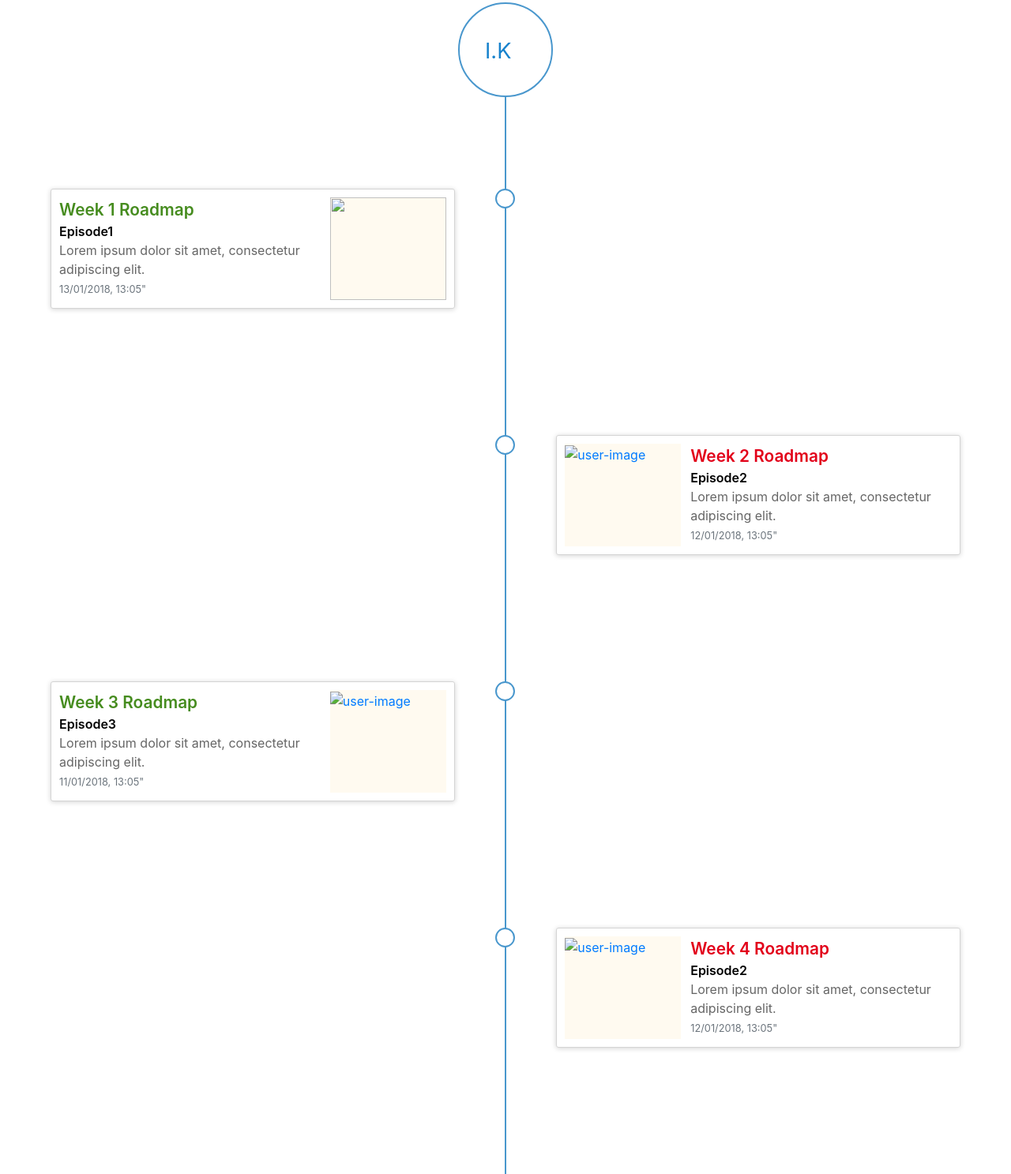
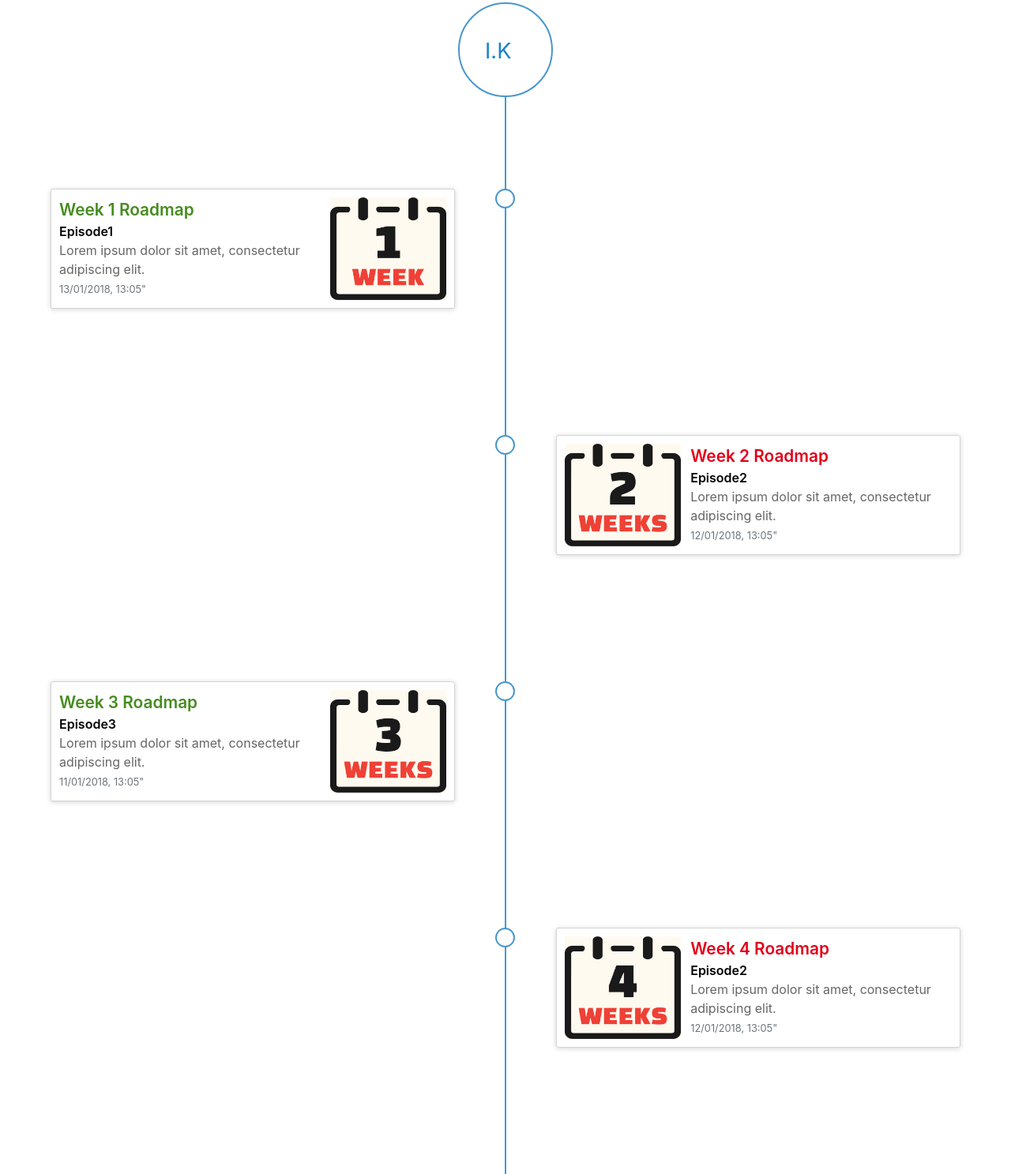
Before and after one commit to github-nagarajk/IK_Roadmap, a plain HTML site: page index.html in a window 1280 px wide. Shown: the part 193-1680 px from the top of the page at 79% size. Drawn offline with nearby package versions, Linux system fonts and the light colour scheme; the site is published under a folder, as on GitHub Pages, so addresses that start at the root find nothing.

Commit message:
Update index.html

```diff
--- a/index.html
+++ b/index.html
@@ -2046,12 +2046,12 @@
                                 <div class="timeline-panel credits  anim animate fadeInLeft">
                                     <ul class="timeline-panel-ul">
                                         <div class="lefting-wrap">
-                                            <li class="img-wraping"><a href="/Week1_roadmap.svg"><img
-                                                        src="/one-week-icon.png" height="10px" width="20px" class=""
+                                            <li class="img-wraping"><a href="Week1_roadmap.svg"><img
+                                                        src="one-week-icon.png" height="10px" width="20px" class=""
                                                         alt="" /></a></li>
                                         </div>
                                         <div class="righting-wrap">
-                                            <li><a href="/Week1_roadmap.svg" class="importo">Week 1 Roadmap</a></li>
+                                            <li><a href="Week1_roadmap.svg" class="importo">Week 1 Roadmap</a></li>
                                             <li><span class="causale" style="color:#000; font-weight: 600;">Episode1
                                                 </span> </li>
                                             <li><span class="causale">Lorem ipsum dolor sit amet, consectetur adipiscing
@@ -2082,7 +2082,7 @@
                                     <ul class="timeline-panel-ul">
                                         <div class="lefting-wrap">
                                             <li class="img-wraping"><a href="doc/Database-Episode2 (1).svg"><img
-                                                        src="/two-weeks-icon.png" class="img-responsive"
+                                                        src="two-weeks-icon.png" class="img-responsive"
                                                         alt="user-image" /></a></li>
                                         </div>
                                         <a href="doc/Database-Episode2 (1).svg">
@@ -2120,7 +2120,7 @@
                                 <div class="timeline-panel credits  anim animate  fadeInLeft">
                                     <ul class="timeline-panel-ul">
                                         <div class="lefting-wrap">
-                                            <li class="img-wraping"><a href="#"><img src="/three-weeks-icon.png"
+                                            <li class="img-wraping"><a href="#"><img src="three-weeks-icon.png"
                                                         class="img-responsive" alt="user-image" /></a></li>
                                         </div>
                                         <div class="righting-wrap">
@@ -2153,7 +2153,7 @@
                                     <ul class="timeline-panel-ul">
                                         <div class="lefting-wrap">
                                             <li class="img-wraping"><a href="doc/Database-Episode2 (1).svg"><img
-                                                        src="/four-weeks-icon.png" class="img-responsive"
+                                                        src="four-weeks-icon.png" class="img-responsive"
                                                         alt="user-image" /></a></li>
                                         </div>
                                         <a href="doc/Database-Episode2 (1).svg">
```
